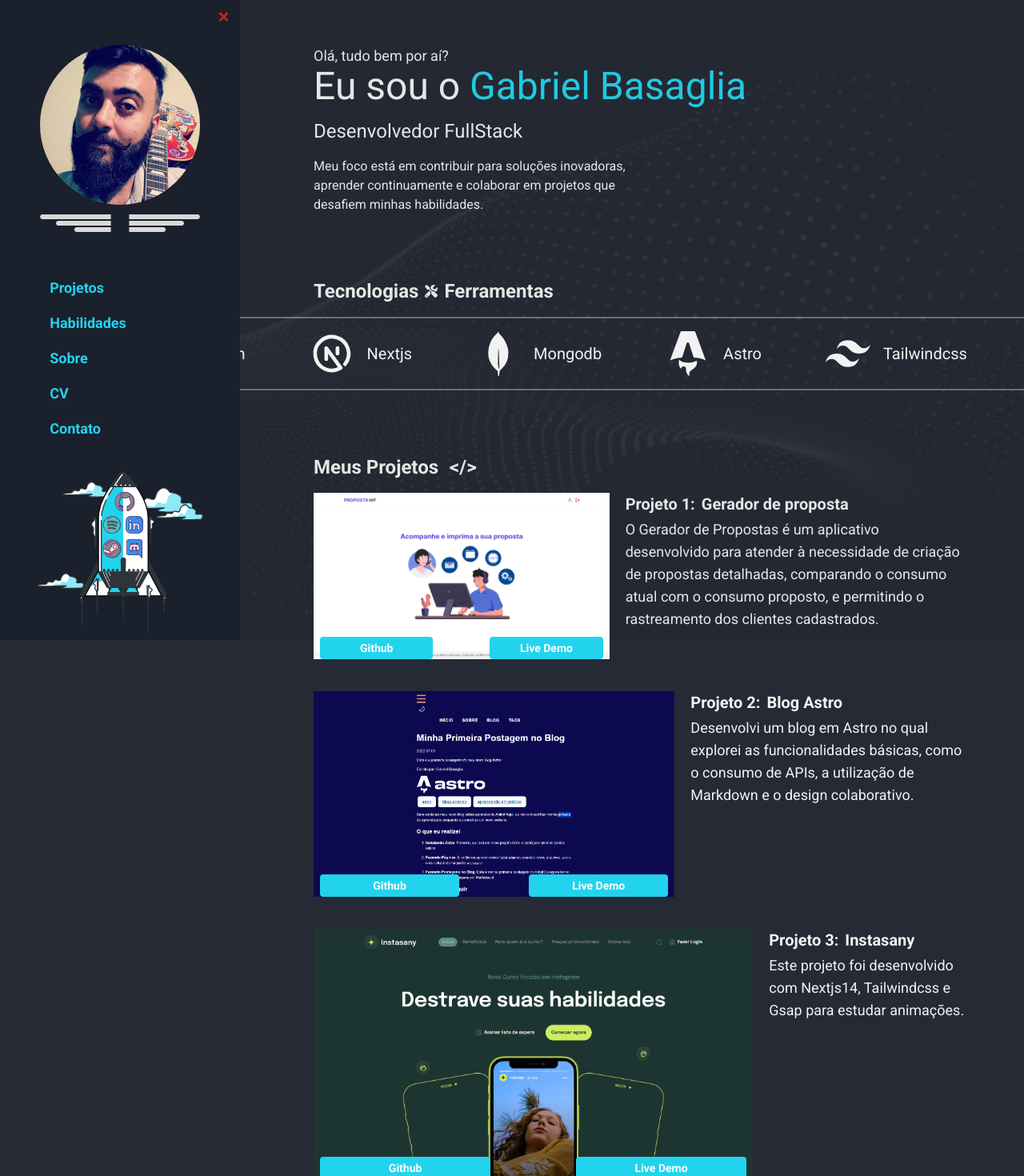
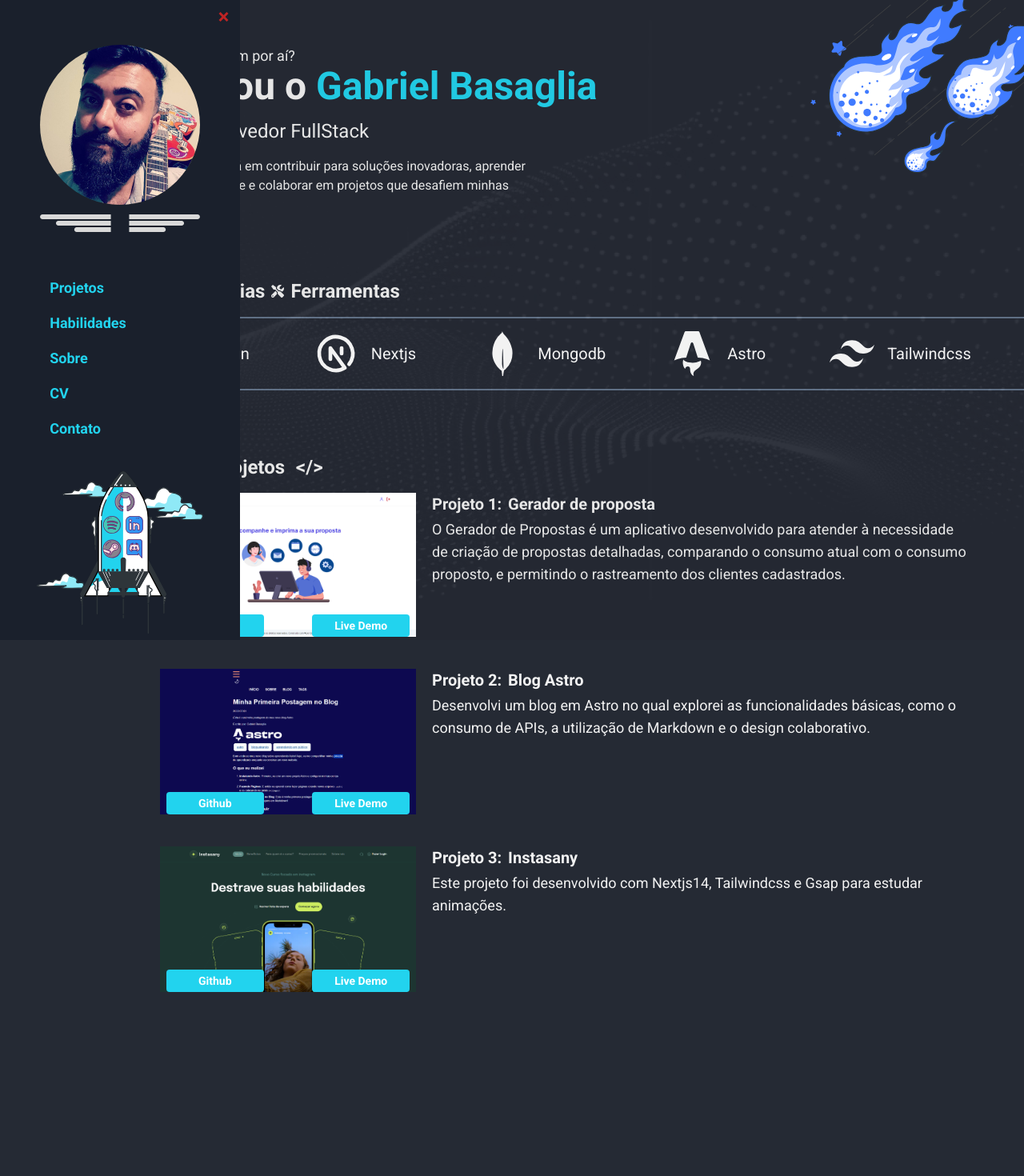
Before and after one commit to gabrielbasaglia/E-Commerce, a Next.js app: page / in a window 1280 px wide. Shown: the top 1470 px of the page at 80% size. After the commit the page ends 1320 px from the top, so only its background shows below. Built offline with nearby package versions, Linux system fonts and the light colour scheme.

Commit message:
inserido imagem cometa

```diff
--- a/src/components/hero-section/index.jsx
+++ b/src/components/hero-section/index.jsx
@@ -1,24 +1,35 @@
 "use client";
-import bgmain from "../../../public/assets/bg-main.png";
+
 import Image from "next/image";
 import { Techno } from "../techno";
 import { Container } from "../container";
 import Projetos from "../projetos";
 
+import bgmain from "../../../public/assets/bg-main.png";
+import cometa from "../../../public/assets/cometa.svg";
+
 export default function HeroSection(toggleSidebar) {
   return (
     <main className="md:relative flex h-screen flex-col">
-      <Image
-        src={bgmain}
-        alt="Background"
-        className="absolute top-0 left-0 w-full h-full bg-fixed bg-cover opacity-5"
-      />
+      <div className="">
+        <Image
+          src={bgmain}
+          alt="Background"
+          className="absolute top-0 left-0 w-full h-full bg-fixed bg-cover opacity-5 "
+        />
+        <Image
+          src={cometa}
+          alt="foto de cometa"
+          className="absolute top-0 right-0
+          w-44 h-44 md:w-80 md:h-80"
+        />
+      </div>
 
       <Container>
         <section className="mx-auto z-10 w-full mt-14">
-          <div className="md:p-0 md:ml-96 md:mr-16 px-5">
+          <div className="md:p-0 md:ml-48 md:mr-16 px-5">
             <h3 className="text-textPrimary text-lg ">Olá, tudo bem por aí?</h3>
-            <h1 className="text-5xl text-textPrimary">
+            <h1 className="text-5xl font-semibold text-textPrimary">
               Eu sou o{" "}
               <span className="text-textSecondary">Gabriel Basaglia</span>
             </h1>
--- a/src/components/projetos/index.jsx
+++ b/src/components/projetos/index.jsx
@@ -8,7 +8,7 @@ import Instasany from "../../../public/assets/projetos/Instasany.png";
 export default function Projetos() {
   return (
     <Container>
-      <article className="mt-20 md:p-0 md:ml-96 md:mr-16  ">
+      <article className="mt-20 md:p-0 md:ml-48 md:mr-16  ">
         <div className="text-2xl">
           <h1 className="font-bold">
             Meus Projetos <span className="pl-2">&lt;/&gt;</span>
@@ -16,7 +16,7 @@ export default function Projetos() {
         </div>
 
         <div className="flex flex-col md:flex-row gap-5 mt-4 ">
-          <div className="relative flex flex-col justify-between min-w-80">
+          <div className="relative flex flex-col justify-between min-w-80 w-80">
             <Image
               src={geradorProposta}
               alt="foto projeto 1"
@@ -59,7 +59,7 @@ export default function Projetos() {
         </div>
 
         <div className="flex flex-col md:flex-row gap-5 mt-10  ">
-          <div className="relative flex flex-col justify-between min-w-80">
+          <div className="relative flex flex-col justify-between min-w-80 w-80">
             <Image
               src={blogAstro}
               alt="foto projeto 2"
@@ -101,7 +101,7 @@ export default function Projetos() {
         </div>
 
         <div className="flex flex-col md:flex-row gap-5 mt-10 mb-20 ">
-          <div className="relative flex flex-col justify-between min-w-80">
+          <div className="relative flex flex-col justify-between min-w-80 w-80">
             <Image
               src={Instasany}
               alt="foto projeto 3"
--- a/src/components/techno/index.jsx
+++ b/src/components/techno/index.jsx
@@ -17,7 +17,7 @@ export function Techno() {
   return (
     <section className="mt-20">
       <Container>
-        <div className="flex items-center gap-2 px-5 md:p-0 md:ml-96">
+        <div className="flex items-center gap-2 px-5 md:p-0 md:ml-48">
           <h1 className="font-semibold text-2xl">Tecnologias</h1>
           <FaTools />
           <h1 className="font-semibold text-2xl">Ferramentas</h1>
```
Also changed, not shown: public/assets/cometa.svg (added), 1 other file (tests, documents, lock files or other folders).
